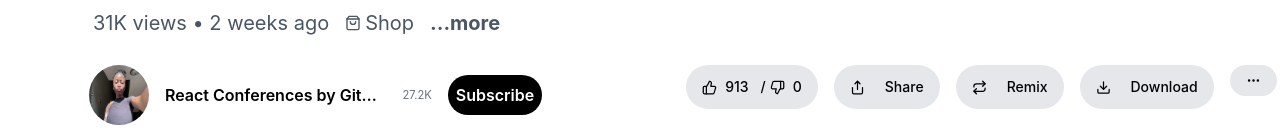
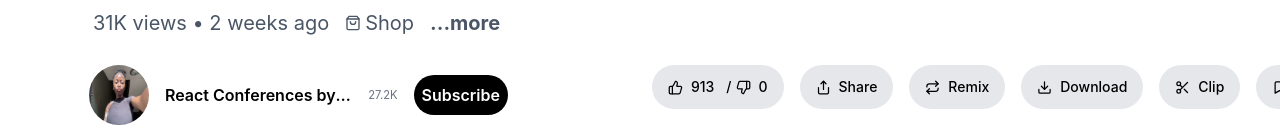
Before and after one commit to covey-codes/youtube, a React (Vite) app: page / in a window 1280 px wide. Shown: the part 802-940 px from the top of the page. Built offline with nearby package versions, Linux system fonts and the light colour scheme.

Commit message:
trying color thief

```diff
--- a/package.json
+++ b/package.json
@@ -12,6 +12,7 @@
   "dependencies": {
     "@tailwindcss/vite": "^4.0.17",
     "lucide-react": "^0.484.0",
+    "node-vibrant": "^4.0.3",
     "react": "^19.0.0",
     "react-dom": "^19.0.0",
     "tailwind-scrollbar-hide": "^2.0.0",
--- a/src/components/IconsCarousel.tsx
+++ b/src/components/IconsCarousel.tsx
@@ -8,12 +8,9 @@ import {
   Bookmark,
   Flag,
   Share,
-  MoreHorizontal,
 } from "lucide-react";
 
 const IconsCarousel = () => {
-  const [showMore, setShowMore] = useState(false);
-
   const actions = [
     { icon: <Share size={15} />, text: "Share" },
     { icon: <Repeat size={15} />, text: "Remix" },
@@ -34,13 +31,13 @@ const IconsCarousel = () => {
   );
 
   return (
-    <div className="flex space-x-4 truncate max-w overflow-x-auto hide-scrollbar p-5">
+    <div className="flex space-x-4 overflow-x-auto hide-scrollbar p-5">
       {likeDislikeBox}
 
-      {actions.slice(0, 3).map((action, index) => (
+      {actions.map((action, index) => (
         <button
           key={index}
-          className="flex items-center space-x-5  bg-gray-200 px-4 sm:py-2 rounded-full hover:bg-gray-300 transition"
+          className="flex items-center space-x-2 bg-gray-200 px-4 py-2 rounded-full hover:bg-gray-300 transition"
         >
           {action.icon}
           <span className="text-sm flex-shrink-0 font-medium">
@@ -48,41 +45,6 @@ const IconsCarousel = () => {
           </span>
         </button>
       ))}
-
-      <div className="relative lg:block hidden">
-        <button
-          className="flex items-center bg-gray-200 px-4 py-2 rounded-full hover:bg-gray-300 transition"
-          onClick={() => setShowMore(!showMore)}
-        >
-          <MoreHorizontal size={15} />
-        </button>
-
-        {showMore && (
-          <div className="absolute right-0 mt-2 bg-white shadow-lg rounded-lg p-2 w-32">
-            {actions.slice(3).map((action, index) => (
-              <button
-                key={index}
-                className="flex w-full items-center space-x-3 px-2 py-1 hover:bg-gray-100 rounded-md"
-              >
-                {action.icon}
-                <span className="text-sm font-medium">{action.text}</span>
-              </button>
-            ))}
-          </div>
-        )}
-      </div>
-
-      <div className="lg:hidden flex space-x-4">
-        {actions.slice(3).map((action, index) => (
-          <button
-            key={index}
-            className="flex items-center space-x-5 bg-gray-200 px-4 py-2 rounded-full hover:bg-gray-300 transition"
-          >
-            {action.icon}
-            <span className="text-sm font-medium">{action.text}</span>
-          </button>
-        ))}
-      </div>
     </div>
   );
 };
```
Also changed, not shown: 1 other file (tests, documents, lock files or other folders).
